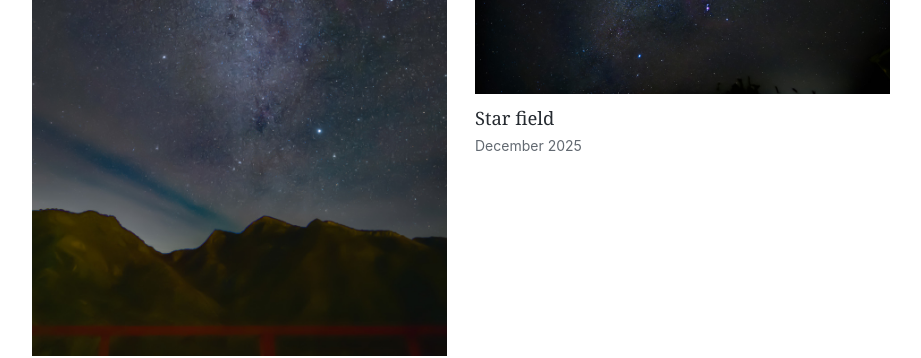
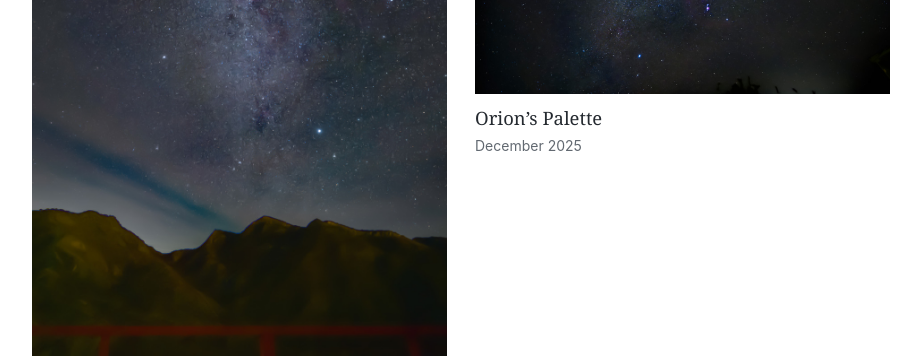
Before and after one commit to Enyu2023/Enyu2023.github.io, a Jekyll site: the page built from photography.html, in a window 1280 px wide and 900 px high, scrolled down 1795 px. Shown: the part 155-513 px from the top of the window, without its empty margins (179-1100 px from the left). Built offline with Jekyll 4.4.1, drawn with Linux system fonts in a browser that asks for light colours.

Commit message:
Name the star field photograph Orions Palette

```diff
--- a/_data/photography.yml
+++ b/_data/photography.yml
@@ -43,7 +43,7 @@ photos:
   - image: "/assets/photography/star-field.jpg"
     full_image: "/assets/photography/star-field-large.jpg"
     alt: "Dense stars and the band of the Milky Way above silhouetted branches."
-    title: "Star field"
+    title: "Orion’s Palette"
     width: 1200
     height: 798
     date: "December 2025"
```
